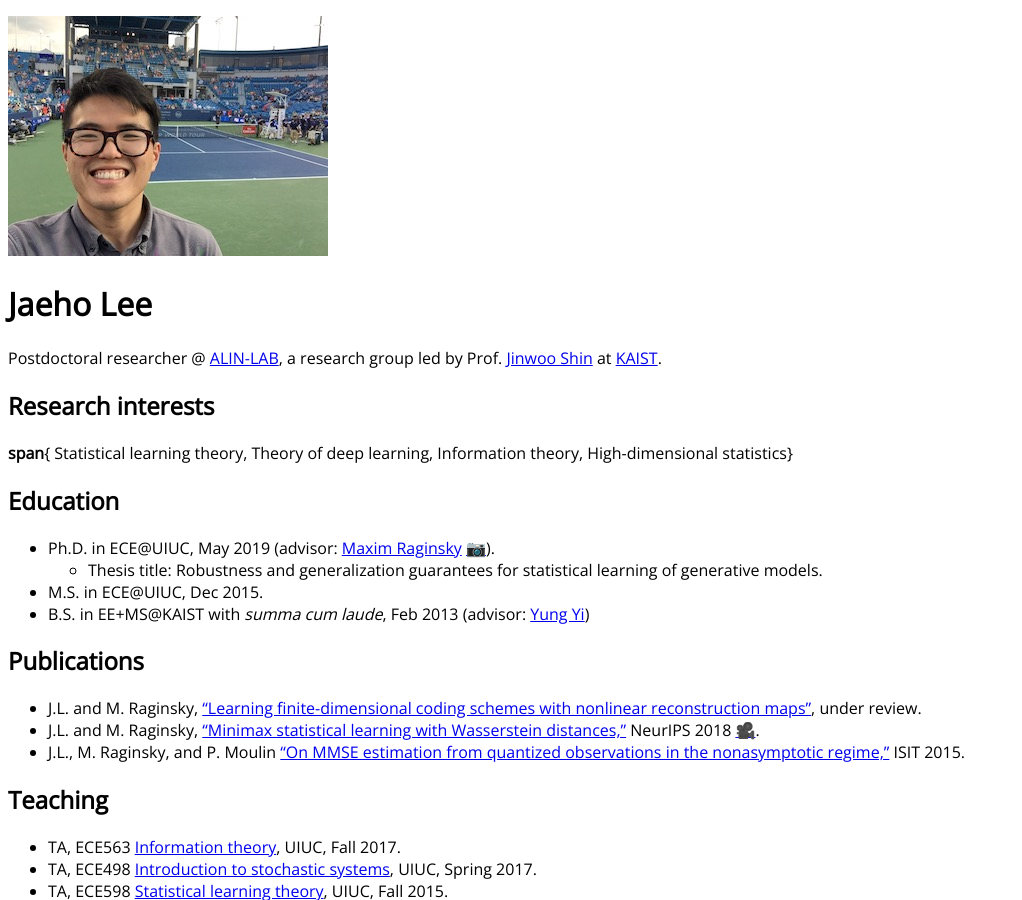
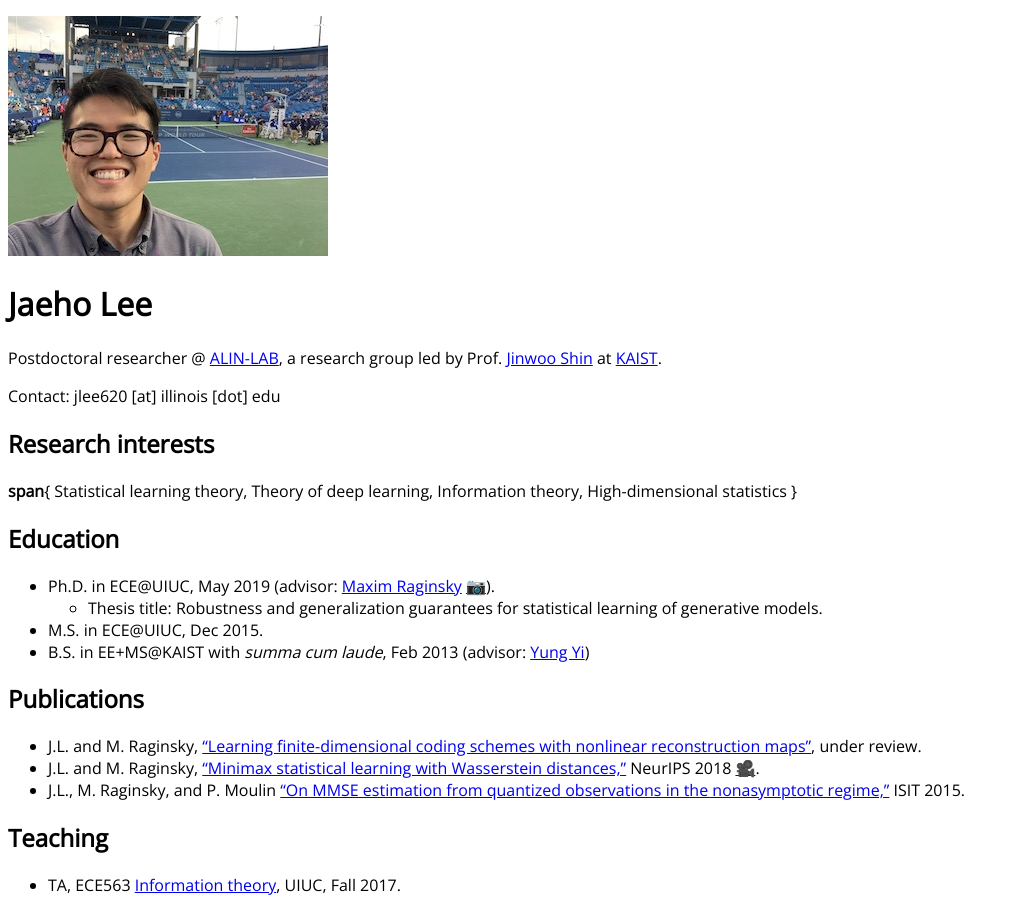
Before and after one commit to jaeho-lee/jaeho-lee.github.io, a Jekyll site: the page built from index.md, in a window 1280 px wide and 900 px high. Shown: the whole window, without its empty margins (0-1022 px from the left). Built offline with Jekyll 4.4.1, drawn with Linux system fonts in a browser that asks for light colours; emoji names are drawn with the system emoji font.

Commit message:
add mail

```diff
--- a/index.md
+++ b/index.md
@@ -8,8 +8,10 @@ title: Jaeho Lee
 # Jaeho Lee
 Postdoctoral researcher @ [ALIN-LAB](alinlab.kaist.ac.kr), a research group led by Prof. [Jinwoo Shin](http://alinlab.kaist.ac.kr/shin.html) at [KAIST](kaist.ac.kr).
 
+Contact: jlee620 [at] illinois [dot] edu
+
 ## Research interests
-**span**{ Statistical learning theory, Theory of deep learning, Information theory, High-dimensional statistics}
+**span**{ Statistical learning theory, Theory of deep learning, Information theory, High-dimensional statistics }
 
 ## Education
 * Ph.D. in ECE@UIUC, May 2019 (advisor: [Maxim Raginsky](http://maxim.ece.illinois.edu) [:camera:](assets/max_and_i.jpg)).
```
